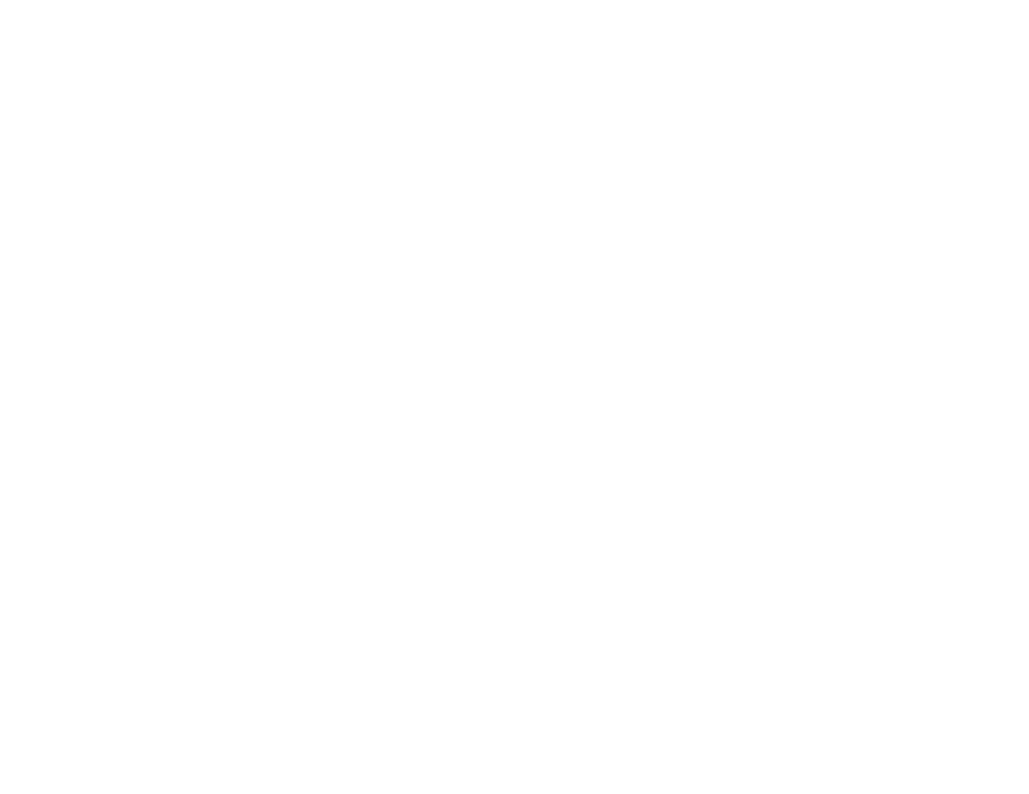
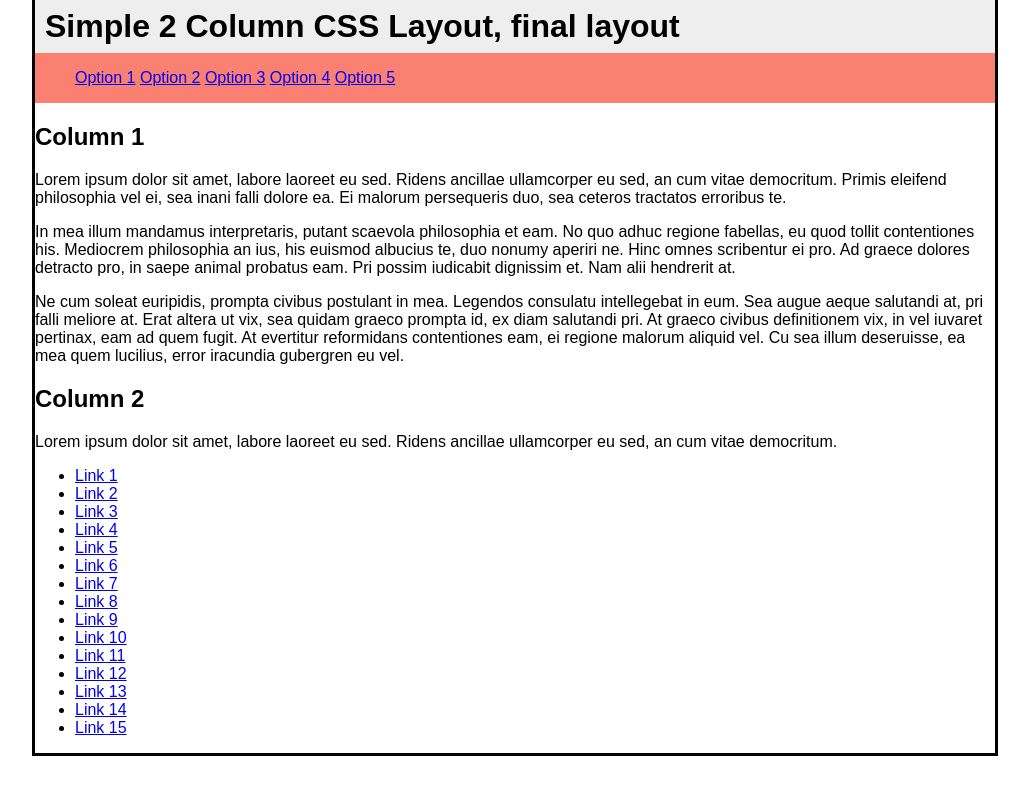
Before and after one commit to JohnKlaras/layout-test, a plain HTML site: page index.html in a window 1280 px wide. Shown: the whole page, without its empty margins (125-1154 px from the left). Drawn offline with Linux system fonts and the light colour scheme.

Commit message:
format nav

```diff
--- a/CSS/styles.css
+++ b/CSS/styles.css
@@ -0,0 +1,29 @@
+body {
+  max-width: 960px;
+  margin-left: auto;
+  margin-right:auto;
+  border: 3px solid black;
+}
+
+header {
+    background-color: #eee;
+    height: 60px;
+    margin-top: -10px;
+    width: 100%;
+    max-width: 960px;
+}
+
+nav {
+  background-color: salmon;
+  height: 50px;
+  display:inline-block;
+  width: 100%;
+}
+ nav li {
+   display: inline;
+   padding-top: 5px:
+ }
+h1 {
+  margin: 0 0 0 0;
+  padding: 15px 0 0 10px;
+}
--- a/index.html
+++ b/index.html
@@ -1,8 +1,10 @@
 <!DOCTYPE html>
 <html>
 <head>
-<title>Epicodus Layout Test</a>
-<link href="CSS/styles.css" rel="stylesheet" type="text/css" media="all">
+  <link href="CSS/normalize.css" rel="stylesheet" type="text/css" media="all">
+  <link href="CSS/styles.css" rel="stylesheet" type="text/css" media="all">
+  <title>Epicodus Layout Test</title>
+
 </head>
 
 <body>
@@ -27,11 +29,11 @@
 
     <section>
       <h2>Column 1</h2>
-    <p>Lorem ipsum dolor sit amet, labore laoreet eu sed. Ridens ancillae ullamcorper eu sed, an cum vitae democritum. Primis eleifend philosophia vel ei, sea inani falli dolore ea. Ei malorum persequeris duo, sea ceteros tractatos erroribus te.</p>
+        <p>Lorem ipsum dolor sit amet, labore laoreet eu sed. Ridens ancillae ullamcorper eu sed, an cum vitae democritum. Primis eleifend philosophia vel ei, sea inani falli dolore ea. Ei malorum persequeris duo, sea ceteros tractatos erroribus te.</p>
 
-    <p>In mea illum mandamus interpretaris, putant scaevola philosophia et eam. No quo adhuc regione fabellas, eu quod tollit contentiones his. Mediocrem philosophia an ius, his euismod albucius te, duo nonumy aperiri ne. Hinc omnes scribentur ei pro. Ad graece dolores detracto pro, in saepe animal probatus eam. Pri possim iudicabit dignissim et. Nam alii hendrerit at.</p>
+        <p>In mea illum mandamus interpretaris, putant scaevola philosophia et eam. No quo adhuc regione fabellas, eu quod tollit contentiones his. Mediocrem philosophia an ius, his euismod albucius te, duo nonumy aperiri ne. Hinc omnes scribentur ei pro. Ad graece dolores detracto pro, in saepe animal probatus eam. Pri possim iudicabit dignissim et. Nam alii hendrerit at.</p>
 
-    <p>Ne cum soleat euripidis, prompta civibus postulant in mea. Legendos consulatu intellegebat in eum. Sea augue aeque salutandi at, pri falli meliore at. Erat altera ut vix, sea quidam graeco prompta id, ex diam salutandi pri. At graeco civibus definitionem vix, in vel iuvaret pertinax, eam ad quem fugit. At evertitur reformidans contentiones eam, ei regione malorum aliquid vel. Cu sea illum deseruisse, ea mea quem lucilius, error iracundia gubergren eu vel.</p>
+        <p>Ne cum soleat euripidis, prompta civibus postulant in mea. Legendos consulatu intellegebat in eum. Sea augue aeque salutandi at, pri falli meliore at. Erat altera ut vix, sea quidam graeco prompta id, ex diam salutandi pri. At graeco civibus definitionem vix, in vel iuvaret pertinax, eam ad quem fugit. At evertitur reformidans contentiones eam, ei regione malorum aliquid vel. Cu sea illum deseruisse, ea mea quem lucilius, error iracundia gubergren eu vel.</p>
 
     </section>
 
@@ -55,9 +57,6 @@
         <li><a href="#">Link 13</a></li>
         <li><a href="#">Link 14</a></li>
         <li><a href="#">Link 15</a></li>
-
-
-
       </ul>
 
     </aside>
@@ -69,7 +68,7 @@
 
 
 
-></body>
+</body>
 
 
 
```
